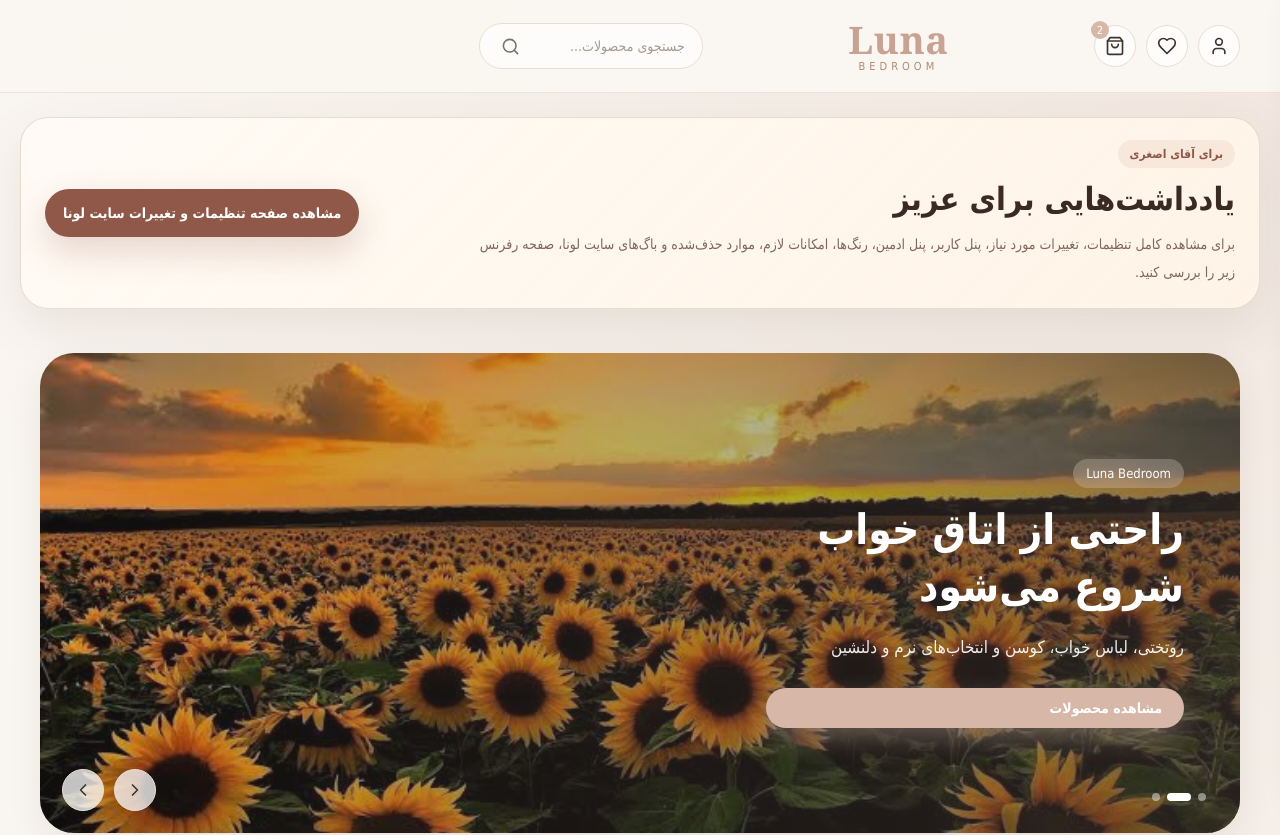
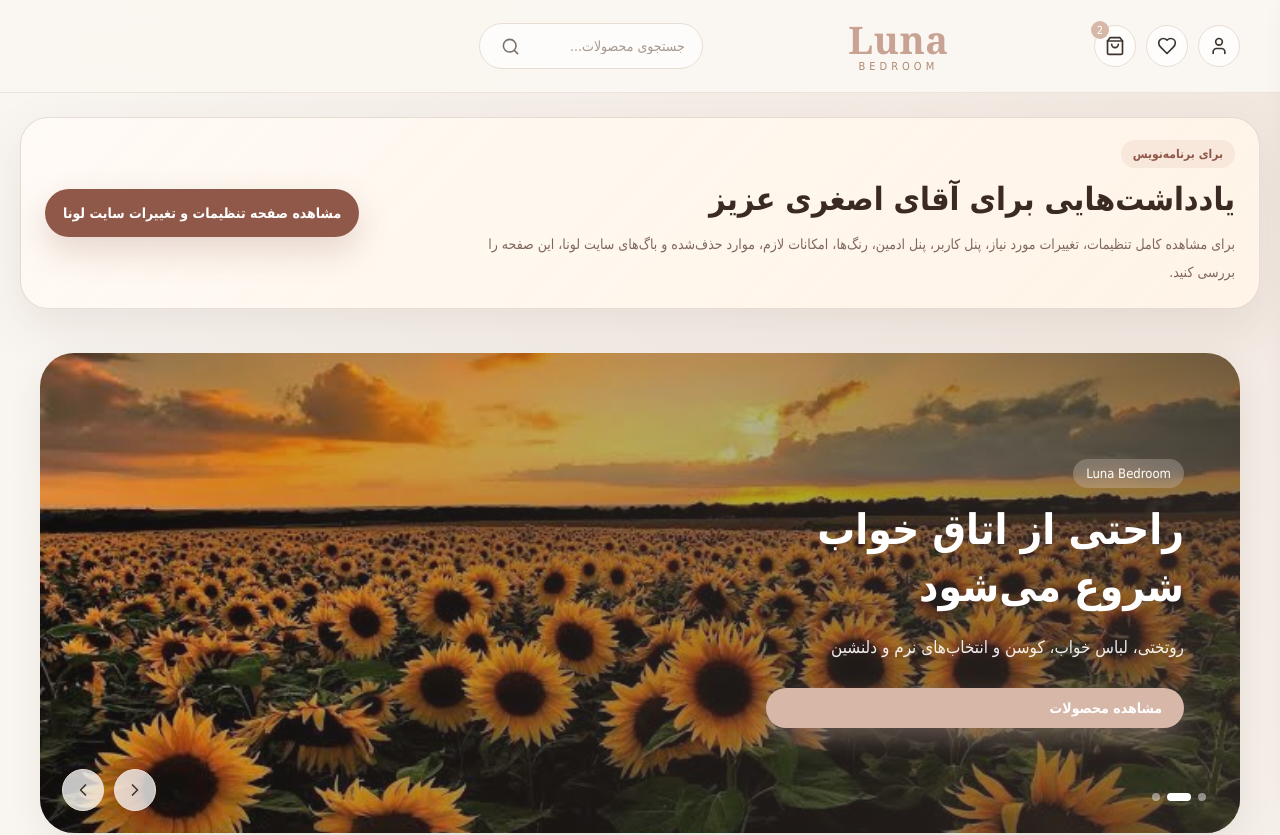
Before and after one commit to Elshan-Bahrami/luna-bedroom-mine, a Next.js app: page / in a window 1280 px wide. Shown: the top 835 px of the page. Built offline with nearby package versions, Linux system fonts and the light colour scheme.

Commit message:
Update developer note title

```diff
--- a/src/app/page.tsx
+++ b/src/app/page.tsx
@@ -17,14 +17,14 @@ export default function HomePage() {
 
       <main>
 
-        <section className="developer-note-banner" dir="rtl">
+       <section className="developer-note-banner" dir="rtl">
   <div className="developer-note-content">
     <div>
-      <span className="developer-note-label">برای آقای اصغری </span>
-      <h2>یادداشت‌هایی برای عزیز</h2>
+      <span className="developer-note-label">برای برنامه‌نویس</span>
+      <h2>یادداشت‌هایی برای آقای اصغری عزیز</h2>
       <p>
         برای مشاهده کامل تنظیمات، تغییرات مورد نیاز، پنل کاربر، پنل ادمین، رنگ‌ها،
-        امکانات لازم، موارد حذف‌شده و باگ‌های سایت لونا، صفحه رفرنس زیر را بررسی کنید.
+        امکانات لازم، موارد حذف‌شده و باگ‌های سایت لونا، این صفحه را بررسی کنید.
       </p>
     </div>
 
@@ -33,7 +33,6 @@ export default function HomePage() {
     </Link>
   </div>
 </section>
-
 
         <HeroSlider />
         <CategoryShortcuts />
```
